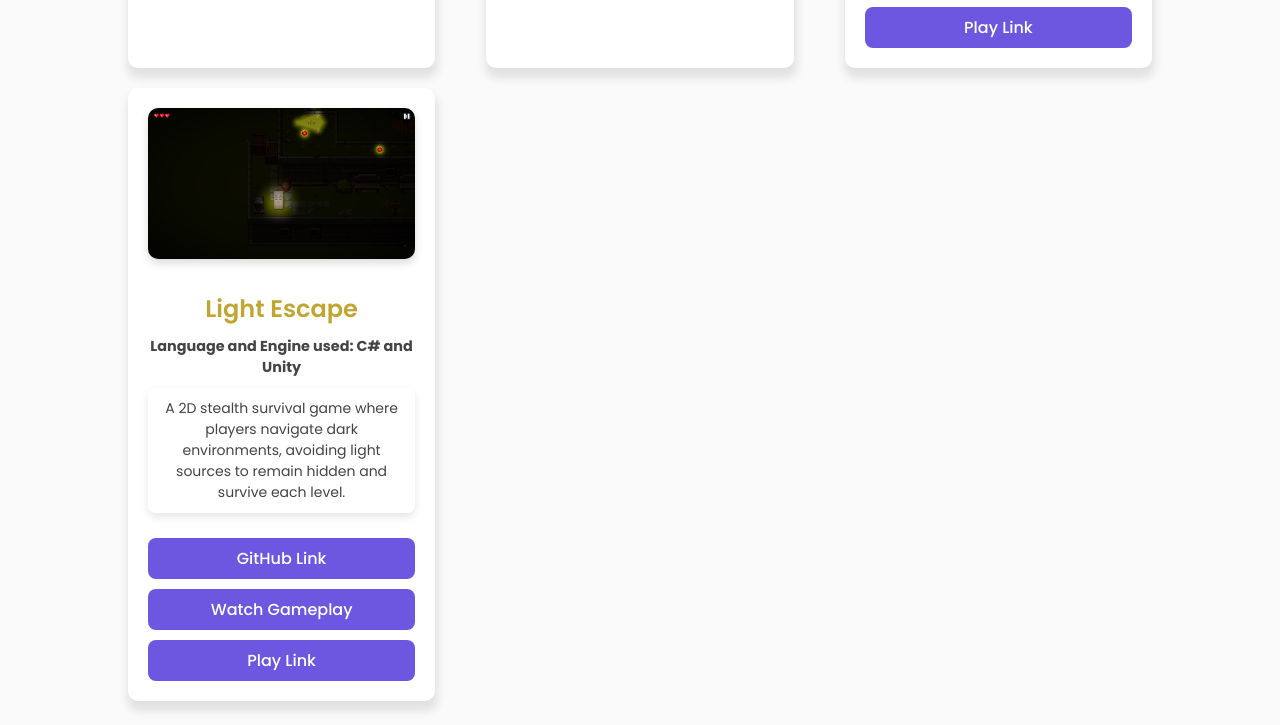
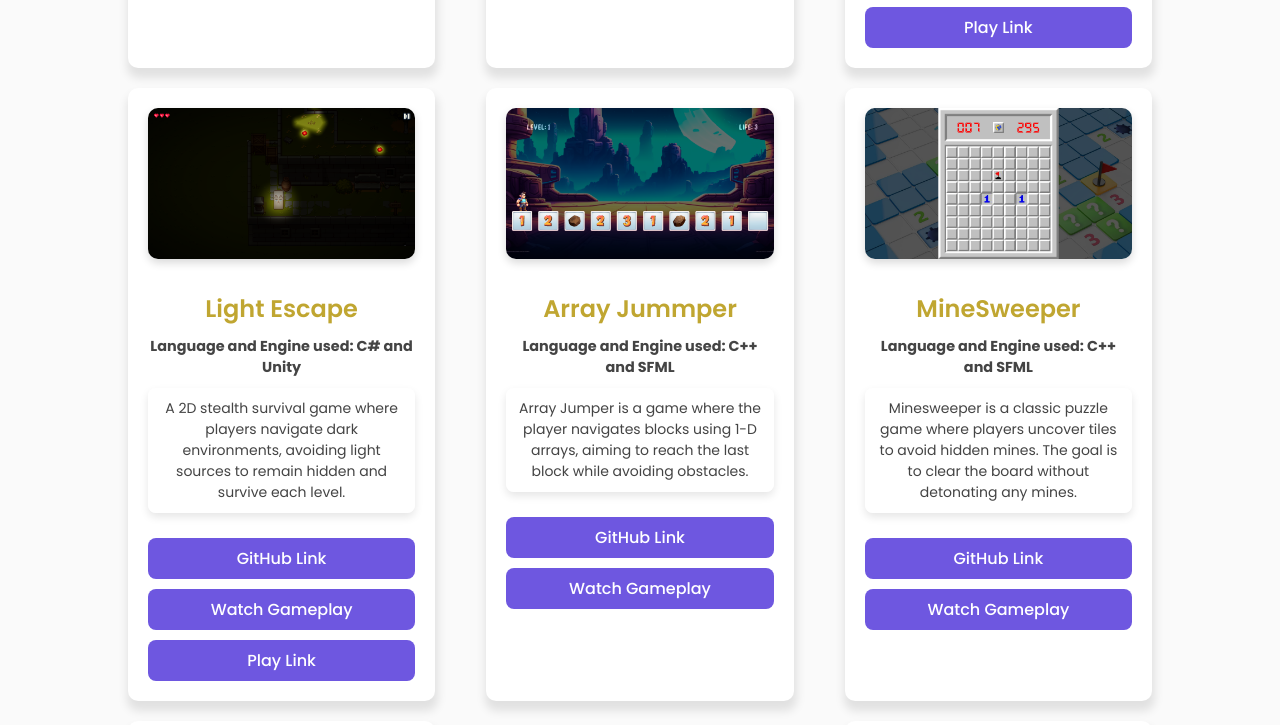
Before and after one commit to akashkapoordev/Portfolio, a plain HTML site: page index.html in a window 1280 px wide. Shown: the part 2072-2797 px from the top of the page. Drawn offline with nearby package versions, Linux system fonts and the light colour scheme.

Commit message:
Updated projects

```diff
--- a/index.html
+++ b/index.html
@@ -206,6 +206,68 @@
                             <a href="https://akashkapoordev.itch.io/lightescape" target="_blank" class="btn">Play Link</a>
                         </div>
                     </div>
+
+
+                              <!-- Project: Array Jumper -->
+                              <div class="project-box">
+                                <div class="project-thumbnail">
+                                    <img src="assets/images/ArrayJumper.png" alt="Array Jump Thumbnail">
+                                </div>
+                                <h3>Array Jummper</h3>
+                                <label><b>Language and Engine used: C++ and SFML</b></label>
+                                <div class="project-description">
+                                    <p>Array Jumper is a game where the player navigates blocks using 1-D arrays, aiming to reach the last block while avoiding obstacles.</p>
+                                </div>
+                                <div class="project-links">
+                                    <a href="https://github.com/akashkapoordev/Array-Jumper/tree/Feature-1-Level" target="_blank" class="btn">GitHub Link</a>
+                                    <a href="https://drive.google.com/file/d/1gm7yRULaWBhRas5VtpA5oAer-wRY6a4X/view?usp=sharing" target="_blank" class="btn">Watch Gameplay</a>
+                                </div>
+                            </div>
+                          <!-- Project: MineSweeper -->
+                          <div class="project-box">
+                            <div class="project-thumbnail">
+                                <img src="assets/images/Minsweeper.png" alt="MineSweeper Thumbnail">
+                            </div>
+                            <h3>MineSweeper</h3>
+                            <label><b>Language and Engine used: C++ and SFML</b></label>
+                            <div class="project-description">
+                                <p>Minesweeper is a classic puzzle game where players uncover tiles to avoid hidden mines. The goal is to clear the board without detonating any mines.</p>
+                            </div>
+                            <div class="project-links">
+                                <a href="https://github.com/akashkapoordev/Arrays-Minesweeper/tree/Feature_2_Gameplay" target="_blank" class="btn">GitHub Link</a>
+                                <a href="https://drive.google.com/file/d/1pEou64PwSdi6oLRin4w1N_IqGaDRhPsV/view?usp=sharing" target="_blank" class="btn">Watch Gameplay</a>
+                            </div>
+                        </div>
+                          <!-- Project: Searching -->
+                          <div class="project-box">
+                            <div class="project-thumbnail">
+                                <img src="assets/images/Linklist.png" alt="Snake Link List Thumbnail">
+                            </div>
+                            <h3>Snake(LinkList)</h3>
+                            <label><b>Language and Engine used: C++ and SFML</b></label>
+                            <div class="project-description">
+                                <p>A modern twist on the classic Snake game. Navigate through walls, eat to grow, and avoid colliding with yourself. Implemented using Linked Lists for dynamic gameplay.</p>
+                            </div>
+                            <div class="project-links">
+                                <a href="https://github.com/akashkapoordev/Searching-Stick" target="_blank" class="btn">GitHub Link</a>
+                                <a href="https://drive.google.com/file/d/1J0POEHcnXw3nA2Cpe2QkKc89VsINCNnx/view?usp=sharing" target="_blank" class="btn">Watch Gameplay</a>
+                            </div>
+                        </div>
+                          <!-- Project: Searching -->
+                          <div class="project-box">
+                            <div class="project-thumbnail">
+                                <img src="assets/images/Searching.png" alt="Searching Thumbnail">
+                            </div>
+                            <h3>Searching</h3>
+                            <label><b>Language and Engine used: C++ and SFML</b></label>
+                            <div class="project-description">
+                                <p>Interactive projects using C++ and SFML to demonstrate Linear and Binary Search with dynamic visualizations.</p>
+                            </div>
+                            <div class="project-links">
+                                <a href="https://github.com/akashkapoordev/Searching-Stick" target="_blank" class="btn">GitHub Link</a>
+                                <a href="https://drive.google.com/file/d/1KoYlMEId2DhTas8E9fCBtMUuX05v2qcs/view?usp=sharing" target="_blank" class="btn">Watch Gameplay</a>
+                            </div>
+                        </div>
                 </div>
             </section>
 
```
Also changed, not shown: assets/images/ArrayJumper.png (added), assets/images/Linklist.png (added), assets/images/Minsweeper.png (added), assets/images/Searching.png (added).
